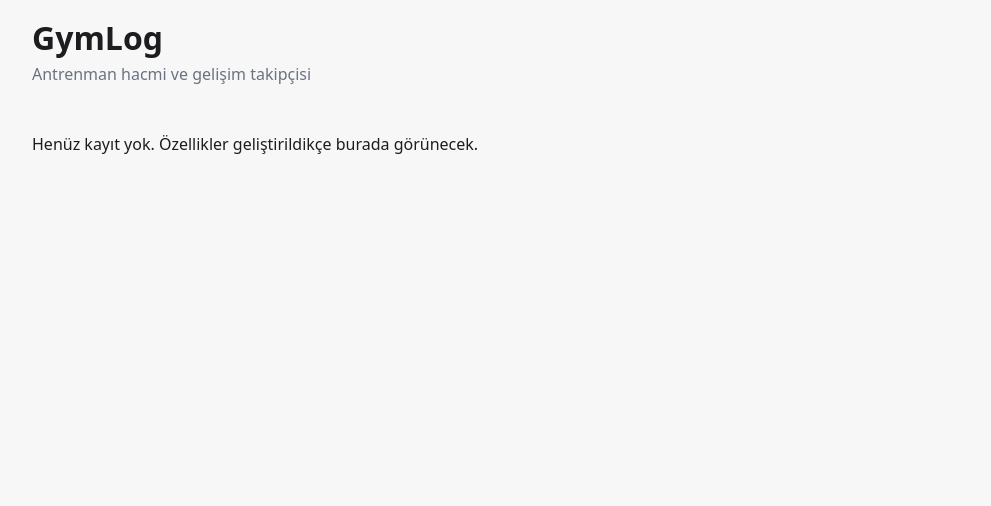
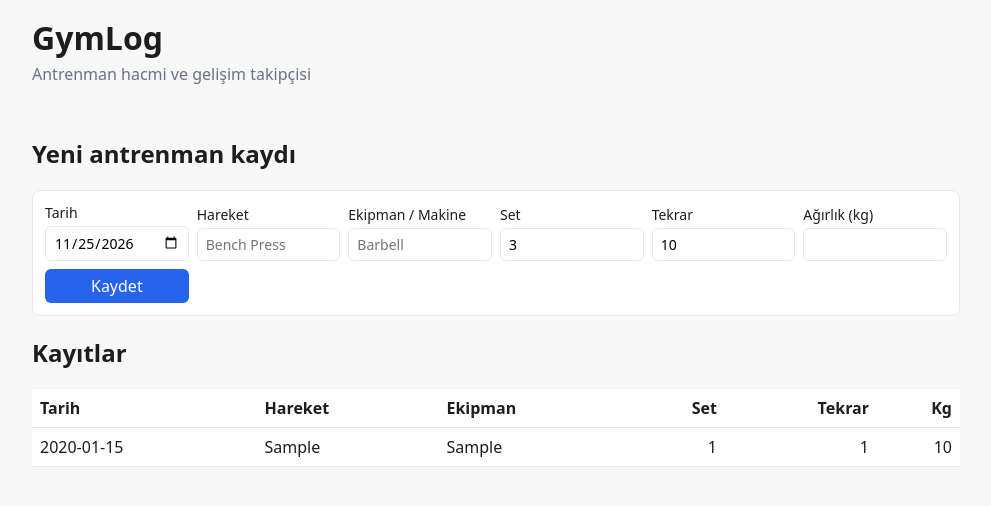
Before and after one commit to simpaicik/DevOps, a Flask app: page / in a window 1280 px wide. Shown: the top 506 px of the page, without its empty margins (144-1135 px from the left). Run offline with Flask 3, Linux system fonts and the light colour scheme; tables that the repository leaves empty hold one stand-in row (values such as "Sample post").

Commit message:
Antrenman kaydı ekleme ve listeleme özelliği
Tarih, hareket, ekipman, set, tekrar ve kg ile kayıt eklenir, SQLite'ta
saklanır ve yeniden eskiye listelenir. Geçersiz girişler reddedilir.

Co-Authored-By: Claude Opus 5.5 <noreply@anthropic.com>
Claude-Session: https://claude.ai/code/session_01Tq5G79jMavaysGLz14eFZ1

```diff
--- a/gymlog/routes.py
+++ b/gymlog/routes.py
@@ -1,11 +1,86 @@
-from flask import Blueprint, render_template
+from datetime import date
+
+from flask import Blueprint, flash, redirect, render_template, request, url_for
+
+from .db import get_db
 
 bp = Blueprint("main", __name__)
+
+DEFAULT_EQUIPMENT = [
+    "Barbell", "Dumbbell", "Smith Machine", "Cable", "Leg Press Makinesi",
+    "Chest Press Makinesi", "Lat Pulldown Makinesi", "Vücut Ağırlığı",
+]
+
+
+def validate_workout(form):
+    """Form verisini doğrular. (temiz_veri, hatalar) döndürür."""
+    errors = []
+    data = {
+        "date": form.get("date", "").strip(),
+        "exercise": form.get("exercise", "").strip(),
+        "equipment": form.get("equipment", "").strip(),
+    }
+    for field, label in [("date", "Tarih"), ("exercise", "Hareket"), ("equipment", "Ekipman")]:
+        if not data[field]:
+            errors.append(f"{label} boş olamaz.")
+    if data["date"]:
+        try:
+            date.fromisoformat(data["date"])
+        except ValueError:
+            errors.append("Tarih YYYY-AA-GG biçiminde olmalı.")
+
+    for field, label, cast, minimum in [
+        ("sets", "Set", int, 1),
+        ("reps", "Tekrar", int, 1),
+        ("weight_kg", "Ağırlık", float, 0),
+    ]:
+        raw = form.get(field, "").strip().replace(",", ".")
+        try:
+            value = cast(raw)
+        except ValueError:
+            errors.append(f"{label} geçerli bir sayı olmalı.")
+            continue
+        if value < minimum:
+            errors.append(f"{label} en az {minimum} olmalı.")
+        data[field] = value
+    return data, errors
 
 
 @bp.route("/")
 def index():
-    return render_template("index.html")
+    db = get_db()
+    workouts = db.execute(
+        "SELECT * FROM workouts ORDER BY date DESC, id DESC"
+    ).fetchall()
+    exercises = [r["exercise"] for r in db.execute(
+        "SELECT DISTINCT exercise FROM workouts ORDER BY exercise"
+    )]
+    return render_template(
+        "index.html",
+        workouts=workouts,
+        exercises=exercises,
+        equipment=DEFAULT_EQUIPMENT,
+        today=date.today().isoformat(),
+    )
+
+
+@bp.post("/workouts")
+def add_workout():
+    data, errors = validate_workout(request.form)
+    if errors:
+        for e in errors:
+            flash(e, "error")
+        return redirect(url_for("main.index"))
+
+    db = get_db()
+    db.execute(
+        "INSERT INTO workouts (date, exercise, equipment, sets, reps, weight_kg)"
+        " VALUES (:date, :exercise, :equipment, :sets, :reps, :weight_kg)",
+        data,
+    )
+    db.commit()
+    flash(f"{data['exercise']} kaydı eklendi.", "success")
+    return redirect(url_for("main.index"))
 
 
 @bp.route("/health")
--- a/gymlog/templates/index.html
+++ b/gymlog/templates/index.html
@@ -1,4 +1,32 @@
 {% extends "base.html" %}
 {% block content %}
-  <p>Henüz kayıt yok. Özellikler geliştirildikçe burada görünecek.</p>
+<h2>Yeni antrenman kaydı</h2>
+<form class="grid" method="post" action="{{ url_for('main.add_workout') }}">
+  <label>Tarih <input type="date" name="date" value="{{ today }}" required></label>
+  <label>Hareket <input name="exercise" list="exercise-list" placeholder="Bench Press" required></label>
+  <label>Ekipman / Makine <input name="equipment" list="equipment-list" placeholder="Barbell" required></label>
+  <label>Set <input type="number" name="sets" min="1" value="3" required></label>
+  <label>Tekrar <input type="number" name="reps" min="1" value="10" required></label>
+  <label>Ağırlık (kg) <input type="number" name="weight_kg" min="0" step="0.5" required></label>
+  <button type="submit">Kaydet</button>
+</form>
+<datalist id="exercise-list">{% for e in exercises %}<option value="{{ e }}">{% endfor %}</datalist>
+<datalist id="equipment-list">{% for e in equipment %}<option value="{{ e }}">{% endfor %}</datalist>
+
+<h2>Kayıtlar</h2>
+{% if workouts %}
+<table id="workouts">
+  <thead><tr><th>Tarih</th><th>Hareket</th><th>Ekipman</th>
+    <th class="num">Set</th><th class="num">Tekrar</th><th class="num">Kg</th></tr></thead>
+  <tbody>
+  {% for w in workouts %}
+    <tr><td>{{ w.date }}</td><td>{{ w.exercise }}</td><td>{{ w.equipment }}</td>
+      <td class="num">{{ w.sets }}</td><td class="num">{{ w.reps }}</td>
+      <td class="num">{{ '%g' % w.weight_kg }}</td></tr>
+  {% endfor %}
+  </tbody>
+</table>
+{% else %}
+<p>Henüz kayıt yok. Yukarıdaki formdan ilk antrenmanınızı ekleyin.</p>
+{% endif %}
 {% endblock %}
```
Also changed, not shown: tests/test_workouts.py (added, +47 -0 lines).
